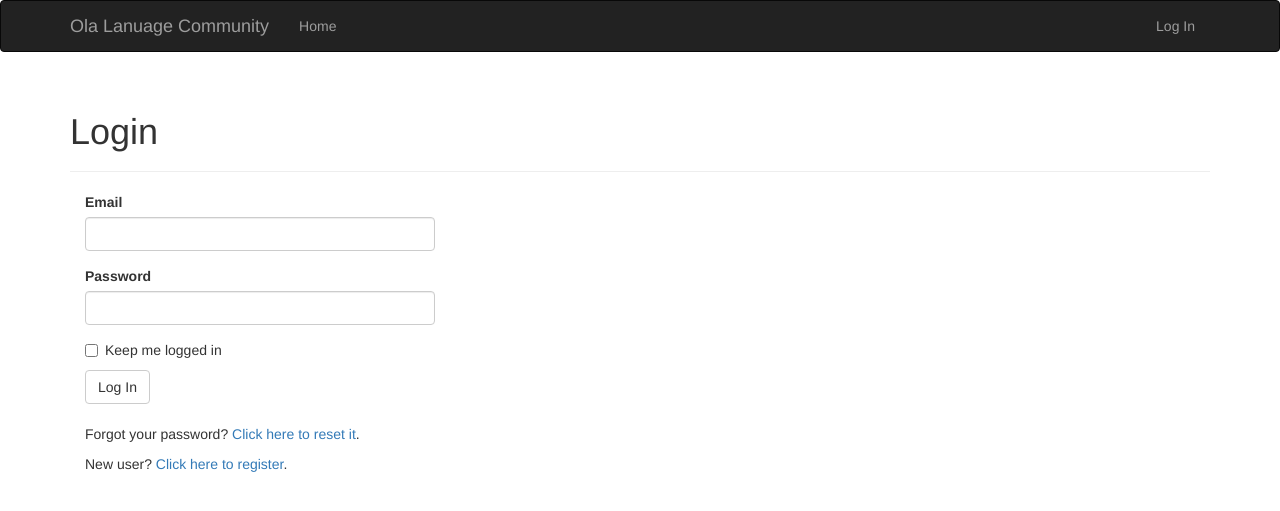
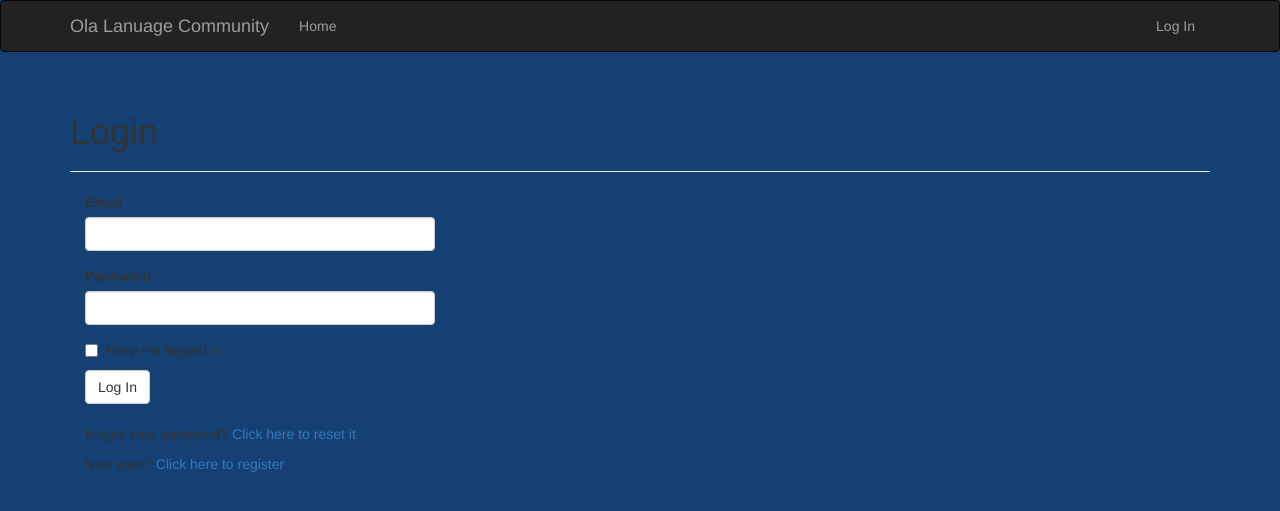
Before and after one commit to DanMcDonald91/flasky2, a Flask app: a page that uses app/templates/base.html in a window 1280 px wide. Shown: the top 511 px of the page. Run offline with Flask 2, Linux system fonts and the light colour scheme; some libraries are stand-ins or nearby versions.

Commit message:
background

```diff
--- a/app/static/styles.css
+++ b/app/static/styles.css
@@ -1,3 +1,6 @@
+body {
+    background-color: #154073;
+}
 .profile-thumbnail {
     position: absolute;
 }
```
